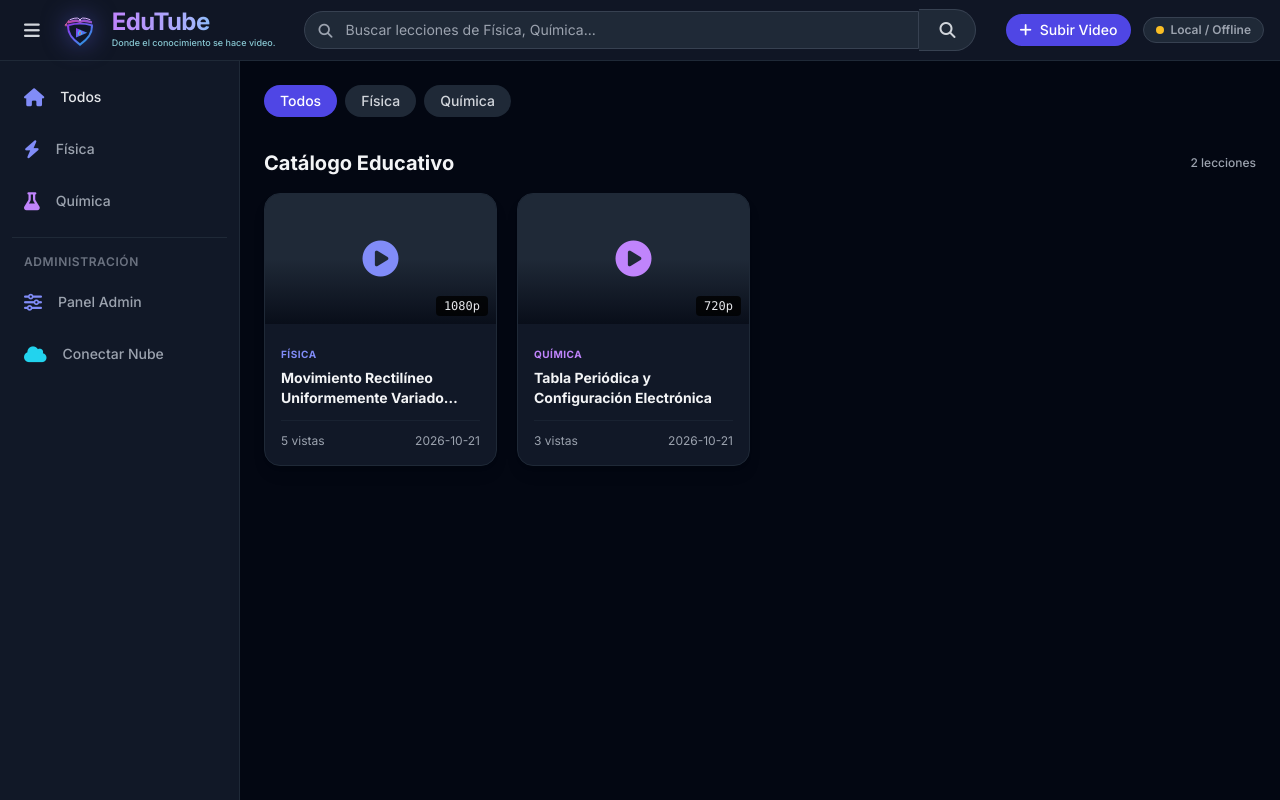
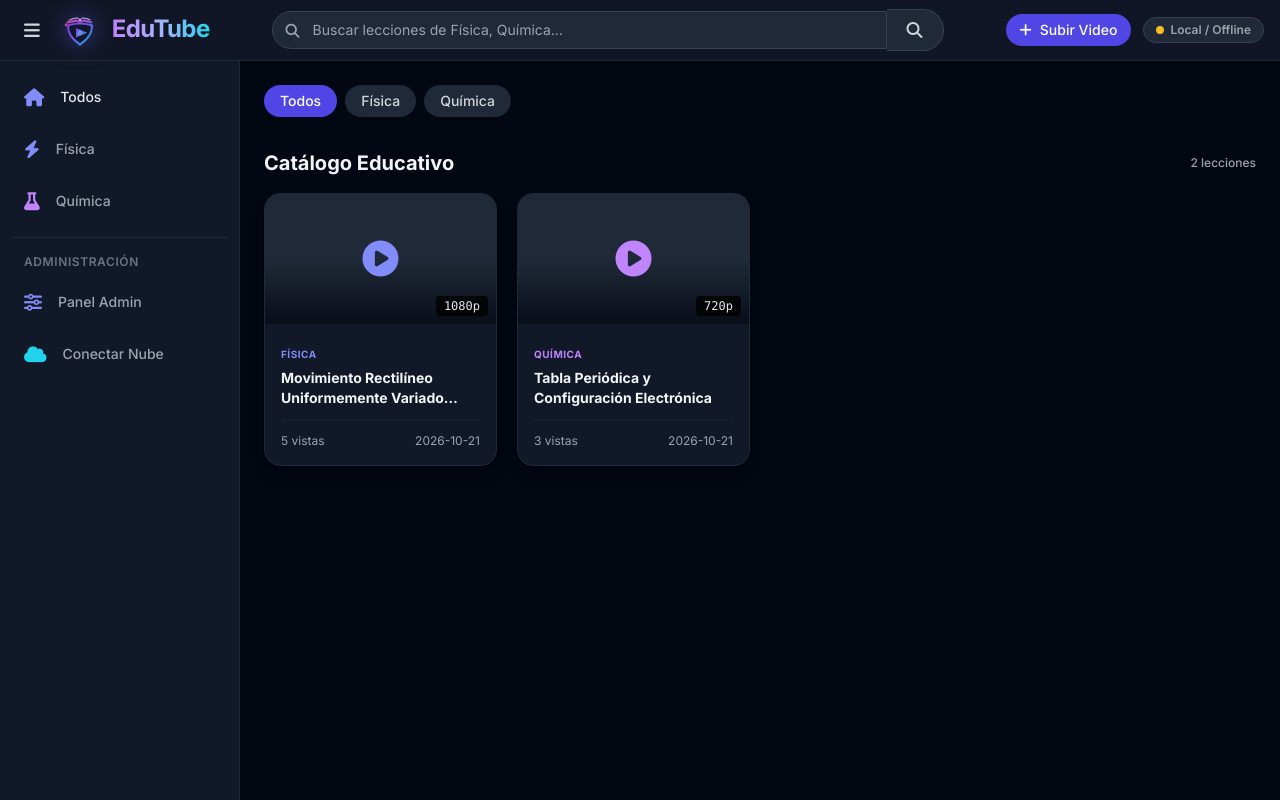
Before and after one commit to danpulido2010-lgtm/Edutube-, a plain HTML site: page index.html in a window 1280 px wide. Drawn offline with nearby package versions, Linux system fonts and the light colour scheme.

Commit message:
Update index.html

```diff
--- a/index.html
+++ b/index.html
@@ -97,7 +97,7 @@
                         EduTube
                     </span>
                     <span class="text-[9px] font-medium text-cyan-200/80 tracking-normal mt-0.5">
-                        Donde el conocimiento se hace video.
+
                     </span>
                 </div>
             </div>
```
